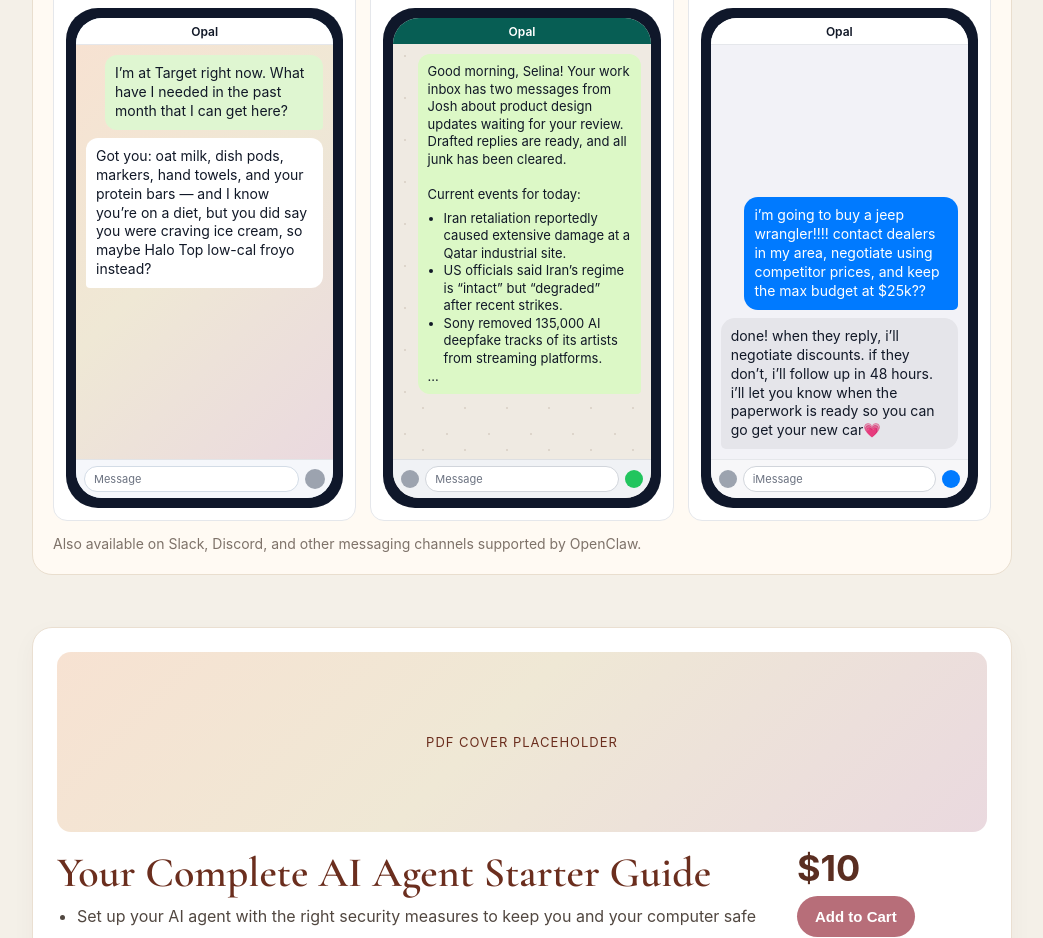
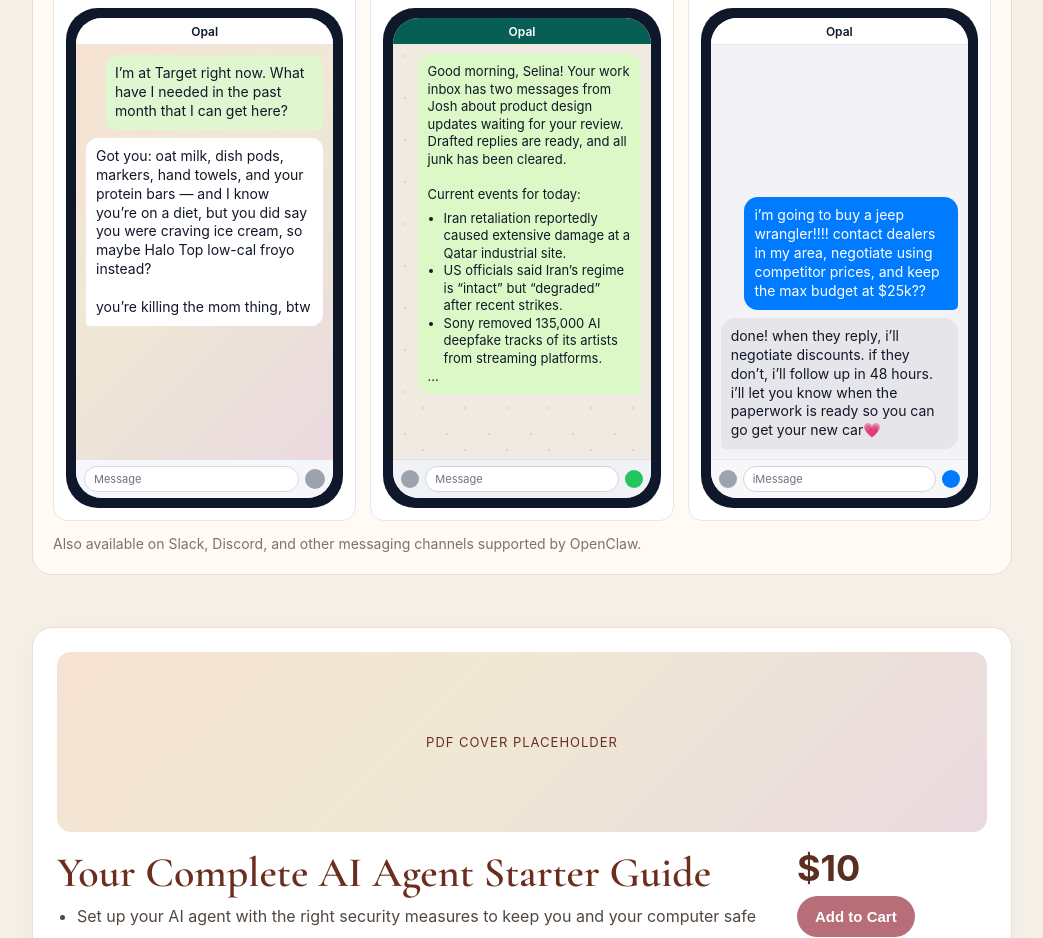
Before and after one commit to opal-the-bot/agent-inbox-mvp, a Next.js app: page /review/opal-ela-7xk9m2/landing in a window 1280 px wide. Shown: the part 1020-1958 px from the top of the page, without its empty margins (118-1161 px from the left). Built offline with nearby package versions, Linux system fonts and the light colour scheme.

Commit message:
Add supportive follow-up line to Telegram shopping response

```diff
--- a/app/review/opal-ela-7xk9m2/landing/page.tsx
+++ b/app/review/opal-ela-7xk9m2/landing/page.tsx
@@ -140,6 +140,8 @@
                       </div>
                       <div style={{ background: '#ffffff', borderRadius: '12px 12px 12px 4px', padding: '9px 10px', color: '#111827', fontSize: 14, lineHeight: 1.35, maxWidth: '92%', marginBottom: 26 }}>
                         Got you: oat milk, dish pods, markers, hand towels, and your protein bars — and I know you’re on a diet, but you did say you were craving ice cream, so maybe Halo Top low-cal froyo instead?
+                        <br /><br />
+                        you’re killing the mom thing, btw
                       </div>
                     </div>
                     <div style={{ borderTop: '1px solid rgba(0,0,0,0.08)', background: '#f5f7fb', padding: '6px 8px', display: 'flex', alignItems: 'center', gap: 6 }}>
```
